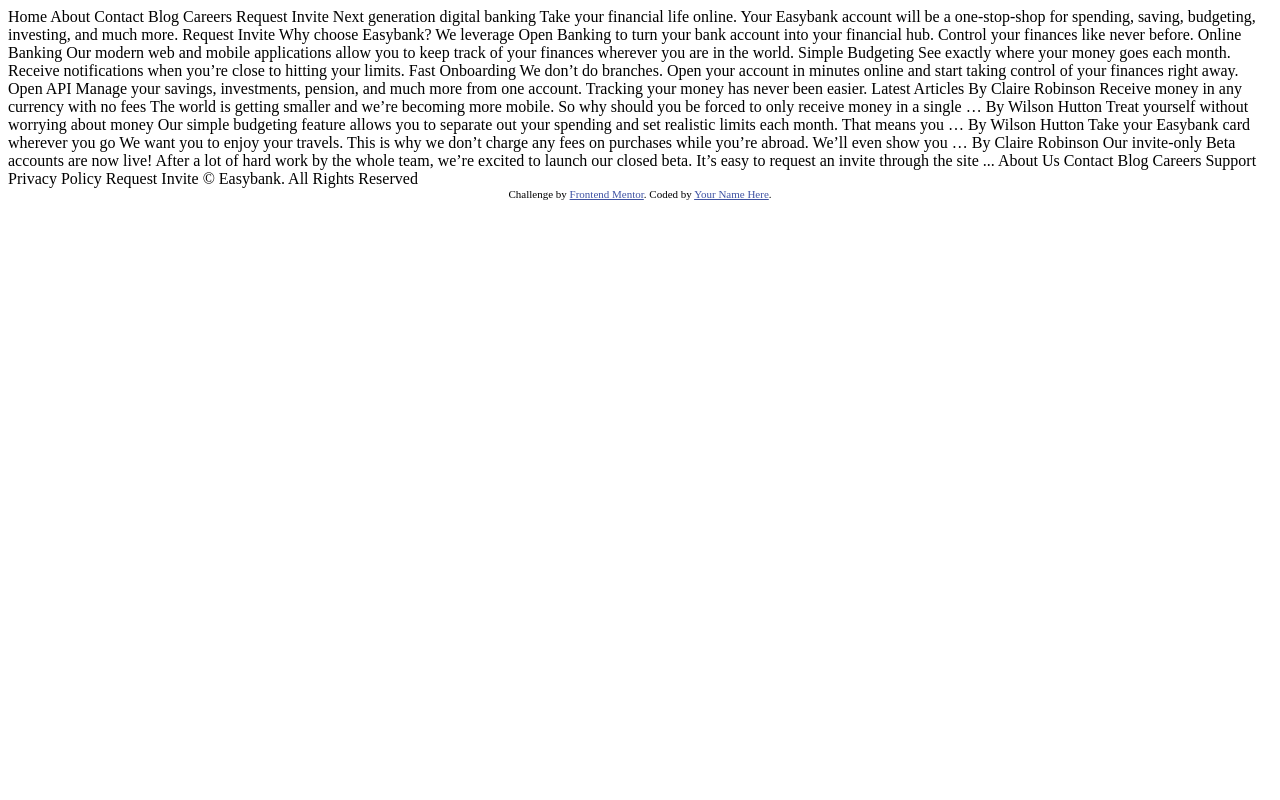
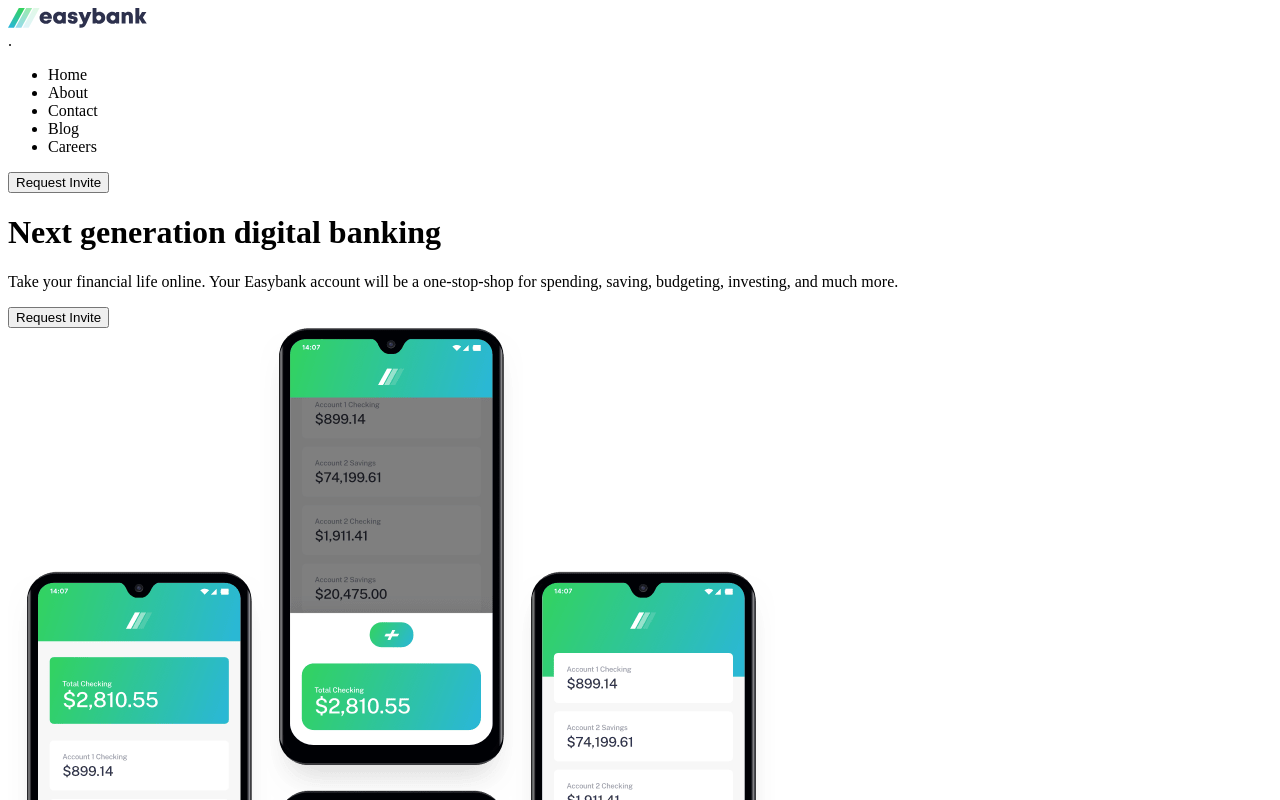
Before and after one commit to h4rdPL/easy-bank, a plain HTML site: page index.html in a window 1280 px wide. Shown: the top 800 px of the page. Drawn offline with Linux system fonts and the light colour scheme.

Commit message:
hero html template

```diff
--- a/index.html
+++ b/index.html
@@ -1,101 +1,85 @@
 <!DOCTYPE html>
 <html lang="en">
   <head>
-  <meta charset="UTF-8">
-  <meta name="viewport" content="width=device-width, initial-scale=1.0"> <!-- displays site properly based on user's device -->
+    <meta charset="UTF-8" />
+    <meta name="viewport" content="width=device-width, initial-scale=1.0" />
+    <!-- displays site properly based on user's device -->
 
-  <link rel="icon" type="image/png" sizes="32x32" href="./images/favicon-32x32.png">
+    <link
+      rel="icon"
+      type="image/png"
+      sizes="32x32"
+      href="./images/favicon-32x32.png"
+    />
 
     <title>Frontend Mentor | Easybank landing page</title>
 
     <!-- Feel free to remove these styles or customise in your own stylesheet 👍 -->
     <style>
-    .attribution { font-size: 11px; text-align: center; }
-    .attribution a { color: hsl(228, 45%, 44%); }
+      .attribution {
+        font-size: 11px;
+        text-align: center;
+      }
+      .attribution a {
+        color: hsl(228, 45%, 44%);
+      }
     </style>
   </head>
   <body>
+    <nav class="menu">
+      <img src="./images/logo.svg" alt="easybank-logo" class="menu__logo" />
+      <div class="hamburger">.</div>
+      <ul class="list">
+        <li class="list__item">Home</li>
+        <li class="list__item">About</li>
+        <li class="list__item">Contact</li>
+        <li class="list__item">Blog</li>
+        <li class="list__item">Careers</li>
+      </ul>
+      <button class="btn">Request Invite</button>
+    </nav>
+    <hero class="info">
+      <div class="info__wrapper">
+        <h1 class="info__heading">Next generation digital banking</h1>
+        <p class="info__description">
+          Take your financial life online. Your Easybank account will be a
+          one-stop-shop for spending, saving, budgeting, investing, and much
+          more.
+        </p>
+        <button class="btn">Request Invite</button>
+      </div>
+      <div class="info__image">
+        <img src="./images/image-mockups.png" alt="image-mockups" />
+      </div>
+    </hero>
 
-  Home
-  About
-  Contact
-  Blog
-  Careers
-
-  Request Invite
-
-
-
-  Next generation digital banking
-
-  Take your financial life online. Your Easybank account will be a one-stop-shop
-  for spending, saving, budgeting, investing, and much more.
-
-  Request Invite
-
-
-
-  Why choose Easybank?
-
-  We leverage Open Banking to turn your bank account into your financial hub. Control
-  your finances like never before.
-
-  Online Banking
-  Our modern web and mobile applications allow you to keep track of your finances
-  wherever you are in the world.
-
-  Simple Budgeting
-  See exactly where your money goes each month. Receive notifications when you’re
-  close to hitting your limits.
-
-  Fast Onboarding
-  We don’t do branches. Open your account in minutes online and start taking control
-  of your finances right away.
-
-  Open API
-  Manage your savings, investments, pension, and much more from one account. Tracking
-  your money has never been easier.
-
-
-
-  Latest Articles
-
-  By Claire Robinson
-  Receive money in any currency with no fees
-  The world is getting smaller and we’re becoming more mobile. So why should you be
-  forced to only receive money in a single …
-
-  By Wilson Hutton
-  Treat yourself without worrying about money
-  Our simple budgeting feature allows you to separate out your spending and set
-  realistic limits each month. That means you …
-
-  By Wilson Hutton
-  Take your Easybank card wherever you go
-  We want you to enjoy your travels. This is why we don’t charge any fees on purchases
-  while you’re abroad. We’ll even show you …
-
-  By Claire Robinson
-  Our invite-only Beta accounts are now live!
-  After a lot of hard work by the whole team, we’re excited to launch our closed beta.
-  It’s easy to request an invite through the site ...
-
-
-
-  About Us
-  Contact
-  Blog
-  Careers
-  Support
-  Privacy Policy
-
-  Request Invite
-
-  © Easybank. All Rights Reserved
+    Why choose Easybank? We leverage Open Banking to turn your bank account into
+    your financial hub. Control your finances like never before. Online Banking
+    Our modern web and mobile applications allow you to keep track of your
+    finances wherever you are in the world. Simple Budgeting See exactly where
+    your money goes each month. Receive notifications when you’re close to
+    hitting your limits. Fast Onboarding We don’t do branches. Open your account
+    in minutes online and start taking control of your finances right away. Open
+    API Manage your savings, investments, pension, and much more from one
+    account. Tracking your money has never been easier. Latest Articles By
+    Claire Robinson Receive money in any currency with no fees The world is
+    getting smaller and we’re becoming more mobile. So why should you be forced
+    to only receive money in a single … By Wilson Hutton Treat yourself without
+    worrying about money Our simple budgeting feature allows you to separate out
+    your spending and set realistic limits each month. That means you … By
+    Wilson Hutton Take your Easybank card wherever you go We want you to enjoy
+    your travels. This is why we don’t charge any fees on purchases while you’re
+    abroad. We’ll even show you … By Claire Robinson Our invite-only Beta
+    accounts are now live! After a lot of hard work by the whole team, we’re
+    excited to launch our closed beta. It’s easy to request an invite through
+    the site ... About Us Contact Blog Careers Support Privacy Policy Request
+    Invite © Easybank. All Rights Reserved
 
     <div class="attribution">
-    Challenge by <a href="https://www.frontendmentor.io?ref=challenge" target="_blank">Frontend Mentor</a>.
-    Coded by <a href="#">Your Name Here</a>.
+      Challenge by
+      <a href="https://www.frontendmentor.io?ref=challenge" target="_blank"
+        >Frontend Mentor</a
+      >. Coded by <a href="#">Your Name Here</a>.
     </div>
   </body>
 </html>
```
Lines whose indentation alone changed are shown as unchanged.
